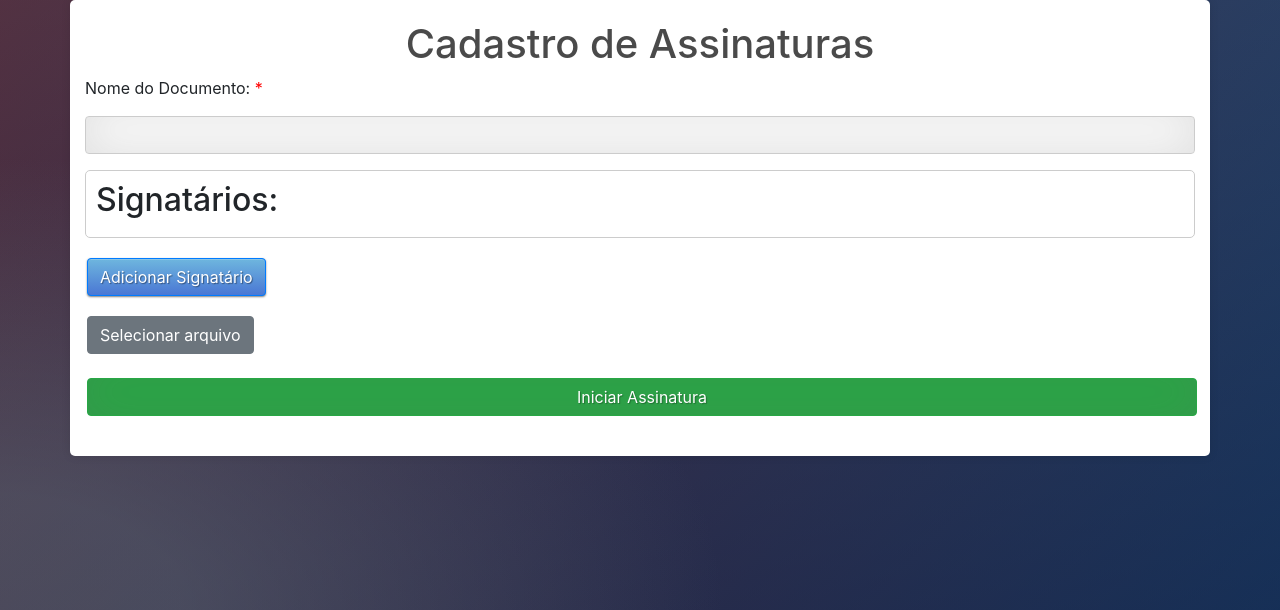
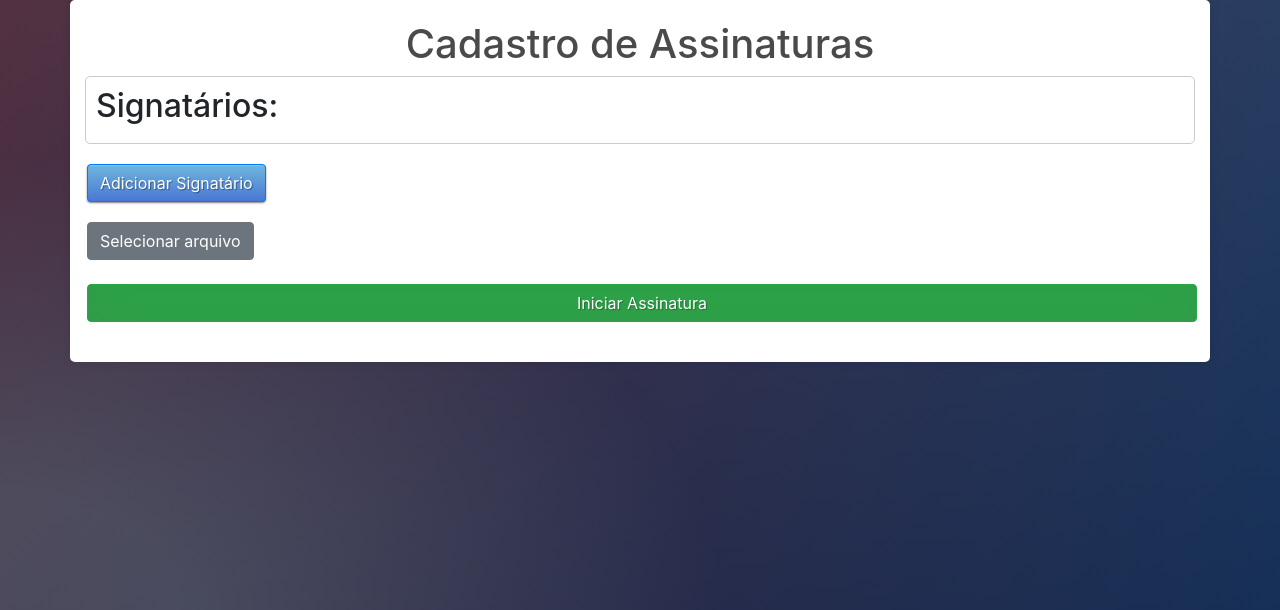
Before and after one commit to lorranlsazevedo/signer, a Flask app: page /envio in a window 1280 px wide. Shown: the part 190-800 px from the top of the page. Run offline with Flask 3, Linux system fonts and the light colour scheme; a user stored in the database is signed in; some libraries are stand-ins or nearby versions; grey boxes are pictures that could not be loaded.

Commit message:
Initial commit

```diff
--- a/signer.py
+++ b/signer.py
@@ -193,7 +193,7 @@ def envio():
                 if response_document.status_code == 200:
                     current_timestamp = datetime.now().strftime("%Y-%m-%d %H:%M:%S")
                     document_id_from_api = response_document.json()[0]["documentId"]
-                    document_name = request.form['document_name']
+                    document_name = uploaded_file.filename
 
                     with sqlite3.connect(DATABASE) as conn:
                         cursor = conn.cursor()
--- a/templates/envio.html
+++ b/templates/envio.html
@@ -17,10 +17,6 @@
     <h1>Cadastro de Assinaturas</h1>
 
     <form action="/envio" method="post" enctype="multipart/form-data" onsubmit="return validateForm();">
-        <div class="form-group">
-            <label for="document_name">Nome do Documento: <span style="color: red;">*</span></label>
-            <input type="text" name="document_name" id="document_name" class="form-control" required>
-        </div>
 
         <div class="form-group signers-list" id="signers">
             <h2>Signatários:</h2>
```
Also changed, not shown: database/signer_database.db.
